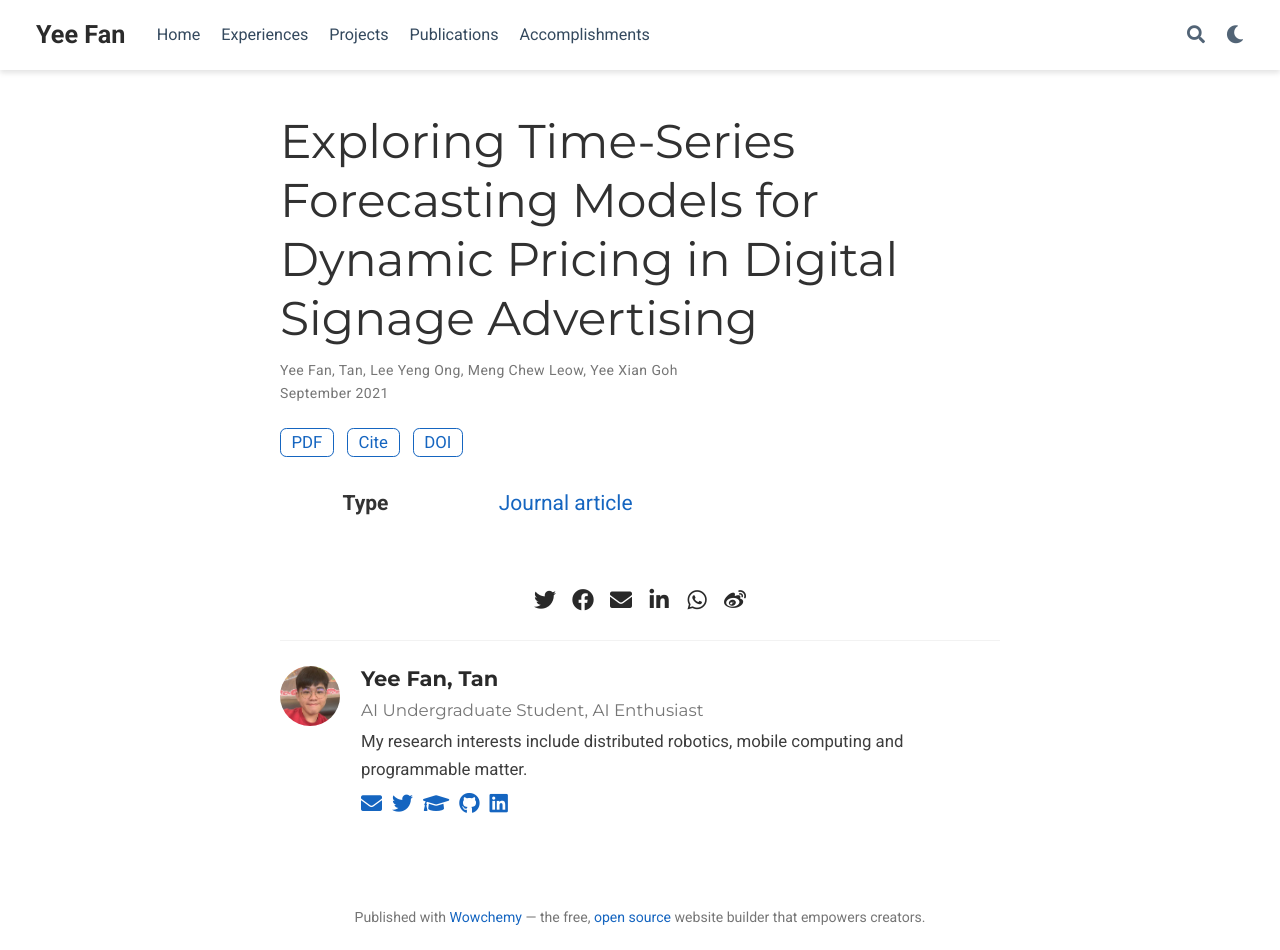
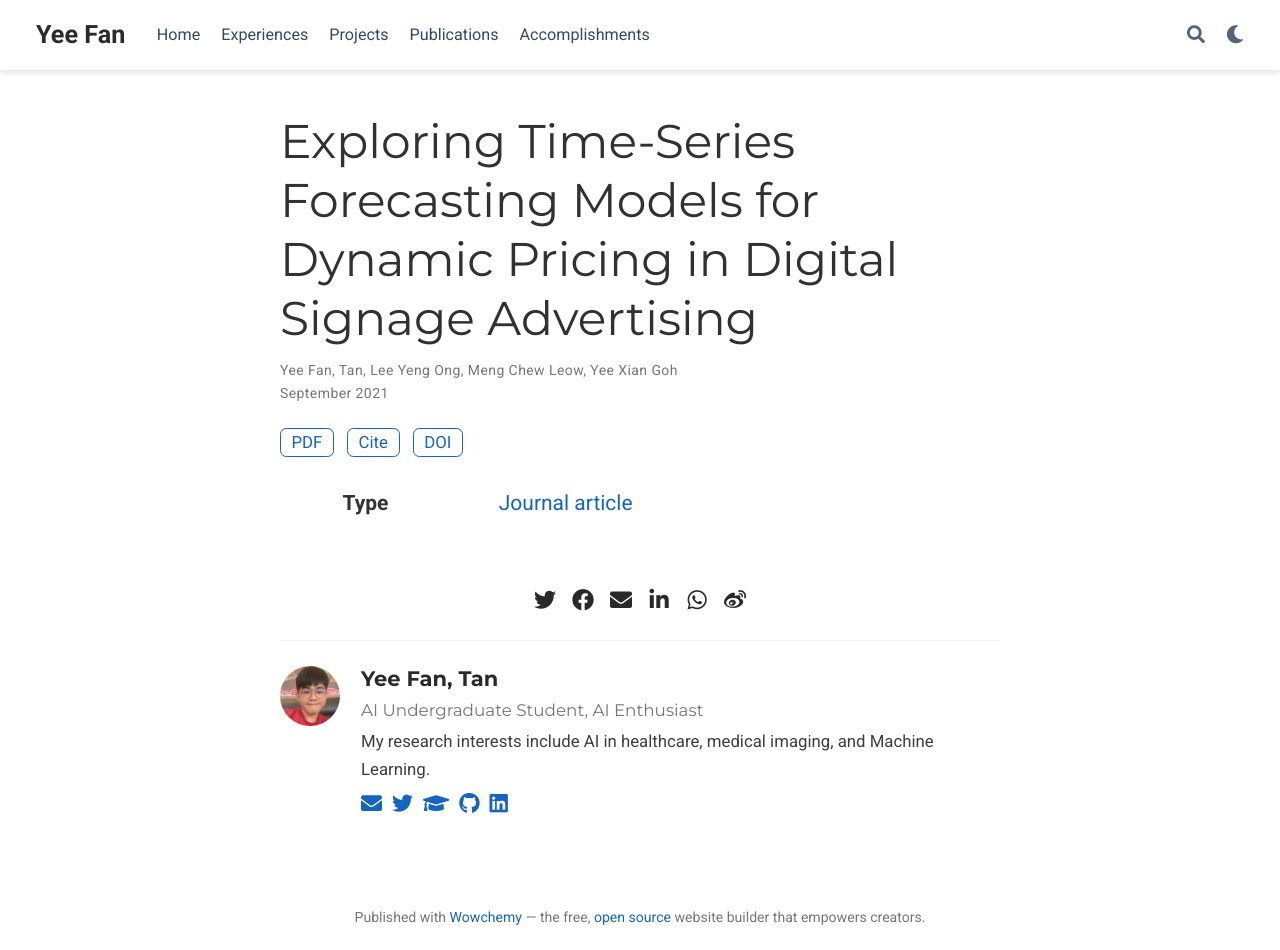
Before and after one commit to yeefantan/yeefantan.github.io, a plain HTML site: page publication/example/index.html in a window 1280 px wide. Drawn offline with nearby package versions, Linux system fonts and the light colour scheme; some icons are missing.

Commit message:
Add files via upload

```diff
--- a/publication/example/index.html
+++ b/publication/example/index.html
@@ -1001,7 +1001,7 @@
     <div class="media-body">
       <h5 class="card-title"><a href="https://yeefantan.github.io">Yee Fan, Tan</a></h5>
       <h6 class="card-subtitle">AI Undergraduate Student, AI Enthusiast</h6>
-      <p class="card-text">My research interests include distributed robotics, mobile computing and programmable matter.</p>
+      <p class="card-text">My research interests include AI in healthcare, medical imaging, and Machine Learning.</p>
       <ul class="network-icon" aria-hidden="true">
 
 
@@ -1091,9 +1091,6 @@
 
     </div>
   </div>
-
-
-
 
 
 
```
